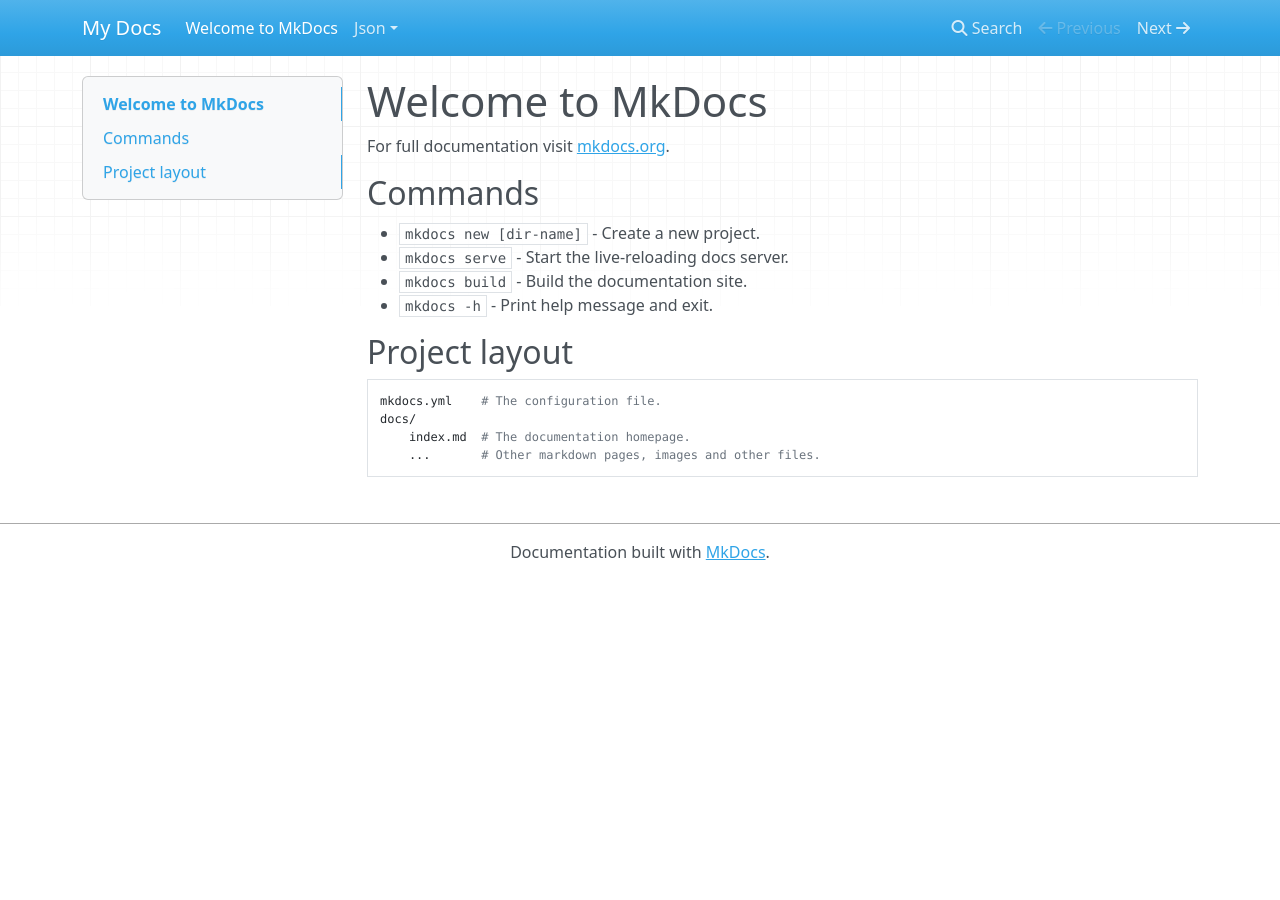
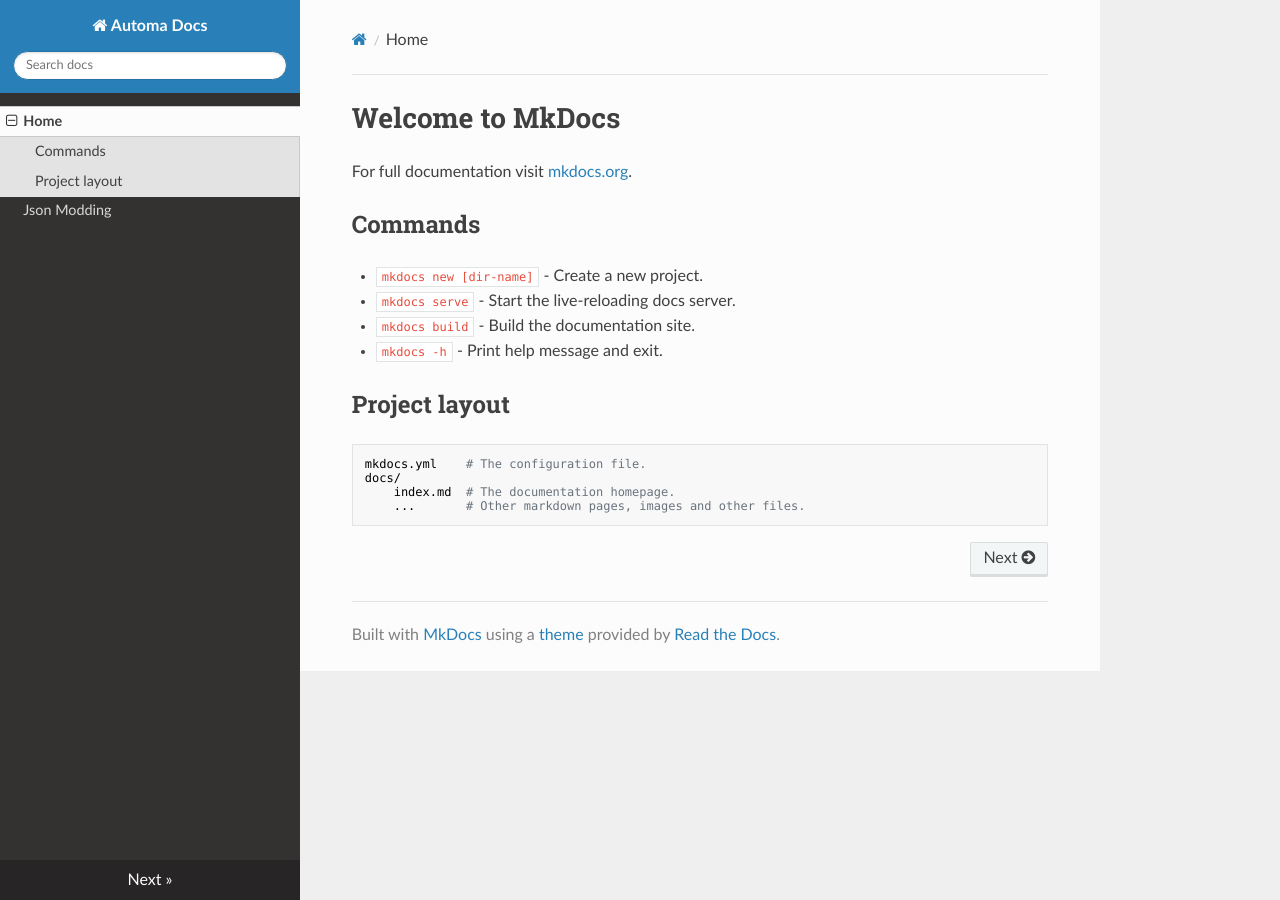
Before and after one commit to Digital-Caffeine/AutomaDocs, an MkDocs documentation site: the page built from docs/index.md, in a window 1280 px wide. Built offline with MkDocs 1.6.1, drawn with Linux system fonts in a browser that asks for light colours; nearby versions of some CDN libraries.

Commit message:
Change to ReadTheDocs theme

```diff
--- a/mkdocs.yml
+++ b/mkdocs.yml
@@ -1 +1,5 @@
-site_name: My Docs
+site_name: Automa Docs
+nav:
+    - Home: index.md
+    - Json Modding: json.md
+theme: readthedocs
```
Also changed, not shown: docs/json.md (added, +11 -0 lines), docs/json/building.md (deleted, +0 -7 lines).
